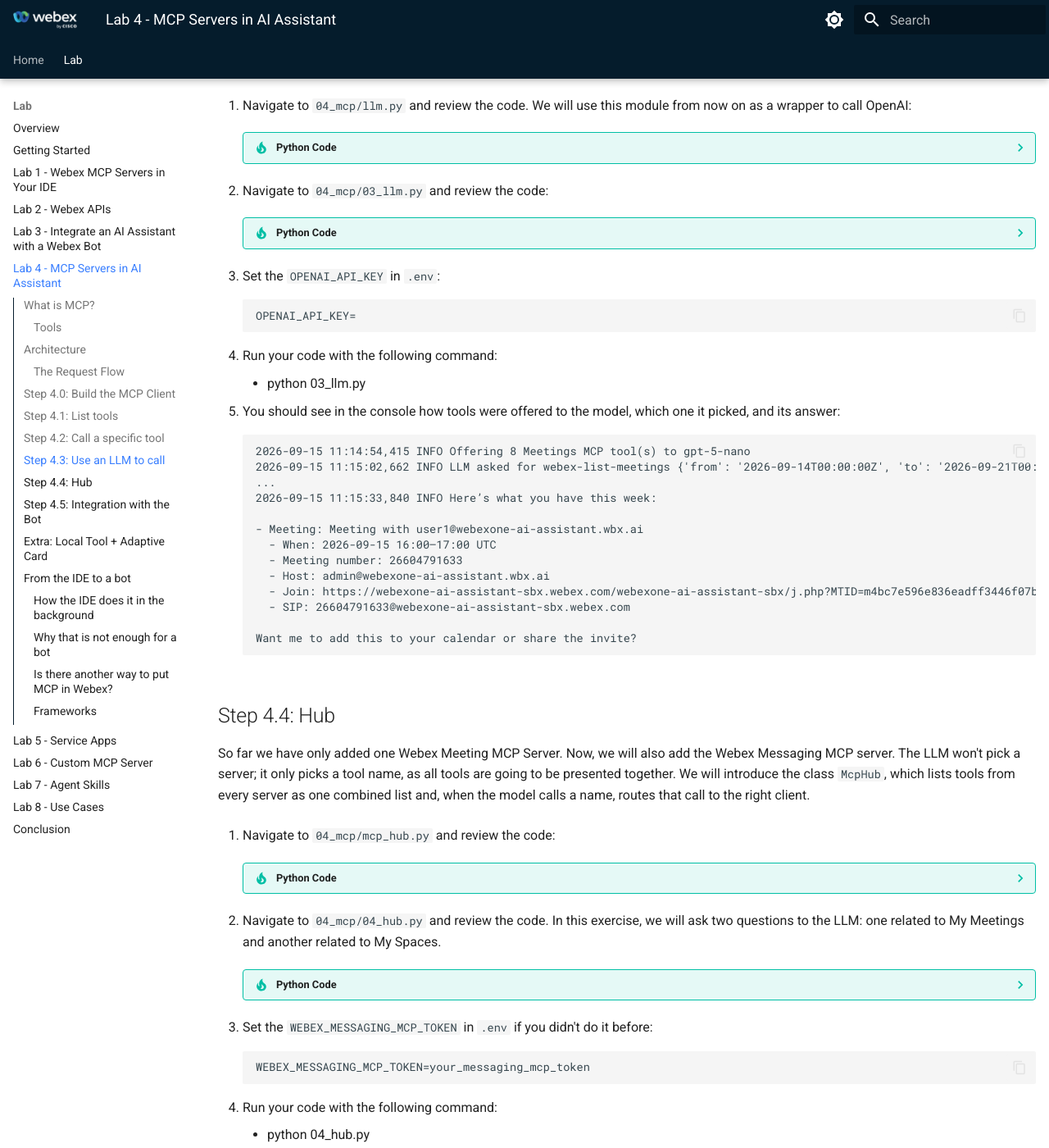
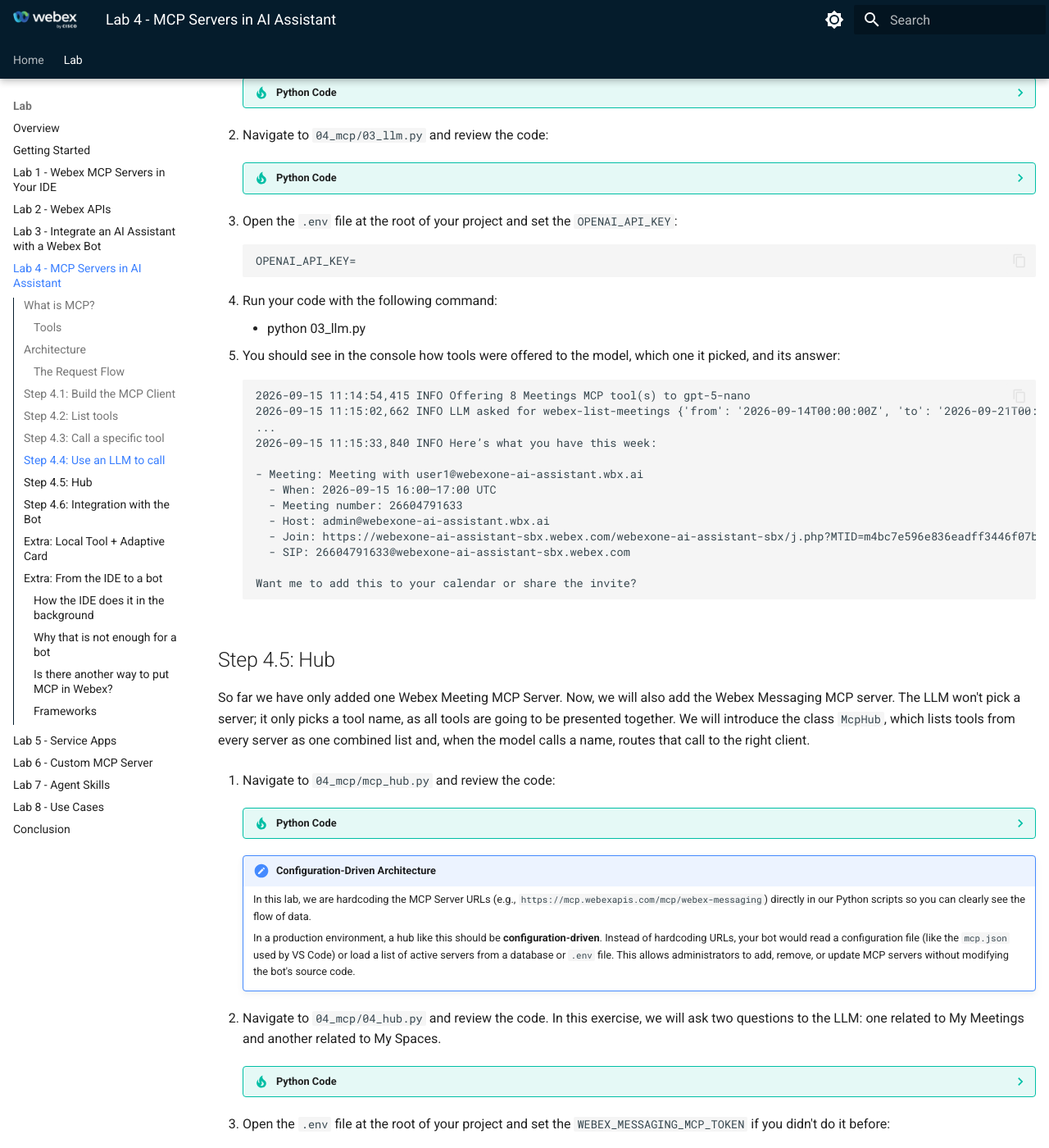
Before and after one commit to WebexCC-SA/LAB-31123, an MkDocs documentation site: the page built from docs/lab4_mcp.md, in a window 1280 px wide and 1400 px high, scrolled down 4319 px. Shown: the whole window at 82% size. Built offline with MkDocs 1.6.1 and Material for MkDocs 9.7.7, drawn with Linux system fonts in a browser that asks for light colours; some of the changed text lies outside the part shown.

Commit message:
Update lab4_mcp.md

````diff
--- a/docs/lab4_mcp.md
+++ b/docs/lab4_mcp.md
@@ -64,7 +64,7 @@
     B->>U: Response in Webex space
 ```
 
-## Step 4.0: Build the MCP Client
+## Step 4.1: Build the MCP Client
 
 These are the MCP components used in this section:
 
@@ -200,21 +200,17 @@
 
     * cd ../04_mcp
 
-3. Copy the example `.env` file:
-
-    * cp .env.example .env
-
-4. Copy the Webex MCP Tokens into `.env`:
+3. Open the `.env` file at the root of your project and copy the Webex MCP Tokens into it:
 
     ```env
     WEBEX_MEETING_MCP_TOKEN=your_meetings_mcp_token
     ```
 
-5. Run your code with the following command:
+4. Run your code with the following command:
 
     * python 01_list_tools.py
 
-6. You will see the following in the terminal:
+5. You will see the following in the terminal:
 
     ```terminal
     2026-09-15 11:09:39,412 INFO 8 tool(s) from https://mcp.webexapis.com/mcp/webex-meeting
@@ -440,7 +436,7 @@
             log.info(asyncio.run(main()))
         ```
 
-3. Set the `OPENAI_API_KEY` in `.env`:
+3. Open the `.env` file at the root of your project and set the `OPENAI_API_KEY`:
 
     ```env
     OPENAI_API_KEY=
@@ -468,7 +464,7 @@
     Want me to add this to your calendar or share the invite?
     ```
 
-## Step 4.4: Hub
+## Step 4.5: Hub
 
 So far we have only added one Webex Meeting MCP Server. Now, we will also add the Webex Messaging MCP server. The LLM won't pick a server; it only picks a tool name, as all tools are going to be presented together. We will introduce the class `McpHub`, which lists tools from every server as one combined list and, when the model calls a name, routes that call to the right client.
 
@@ -501,6 +497,11 @@
                     raise KeyError(f"Unknown MCP tool: {name}")
                 return await client.call_tool(name, arguments)
         ```
+
+    !!! Note "Configuration-Driven Architecture"
+        In this lab, we are hardcoding the MCP Server URLs (e.g., `https://mcp.webexapis.com/mcp/webex-messaging`) directly in our Python scripts so you can clearly see the flow of data.
+
+        In a production environment, a hub like this should be **configuration-driven**. Instead of hardcoding URLs, your bot would read a configuration file (like the `mcp.json` used by VS Code) or load a list of active servers from a database or `.env` file. This allows administrators to add, remove, or update MCP servers without modifying the bot's source code.
 
 2. Navigate to `04_mcp/04_hub.py` and review the code. In this exercise, we will ask two questions to the LLM: one related to My Meetings and another related to My Spaces.
 
@@ -573,7 +574,7 @@
             log.info(asyncio.run(main()))
         ```
 
-3. Set the `WEBEX_MESSAGING_MCP_TOKEN` in `.env` if you didn't do it before:
+3. Open the `.env` file at the root of your project and set the `WEBEX_MESSAGING_MCP_TOKEN` if you didn't do it before:
 
     ```env
     WEBEX_MESSAGING_MCP_TOKEN=your_messaging_mcp_token
@@ -609,7 +610,7 @@
     Want me to pull more details or set reminders?
     ```
 
-## Step 4.5: Integration with the Bot
+## Step 4.6: Integration with the Bot
 
 Now, as we did in the previous section, we will combine what we have done to provide direct access from a Webex Bot.
 
@@ -717,7 +718,7 @@
                 log.info("Stopped.")
         ```
 
-2. Make sure you have set the `BOT_TOKEN` in `.env`:
+2. Make sure you have set the `BOT_TOKEN` in the `.env` file at the root of your project:
 
     ```env
     BOT_TOKEN=
@@ -1032,7 +1033,7 @@
 
 Now you have a bot that can access the Webex MCP servers. This still gives us some limitations: we need to adapt to the tools available, and the token will expire after 12 hours. In the next sections, we will explore how to work with those challenges.
 
-## From the IDE to a bot
+## Extra: From the IDE to a bot
 
 In the first part of this lab, you already used MCP **without writing a client**. You configured Webex Messaging and Meetings MCP in **VS Code** and asked an agent in the editor. That worked because the IDE **is** an MCP host.
 
````
Also changed, not shown: other parts of docs/lab4_mcp.md (+3 -3 lines).
